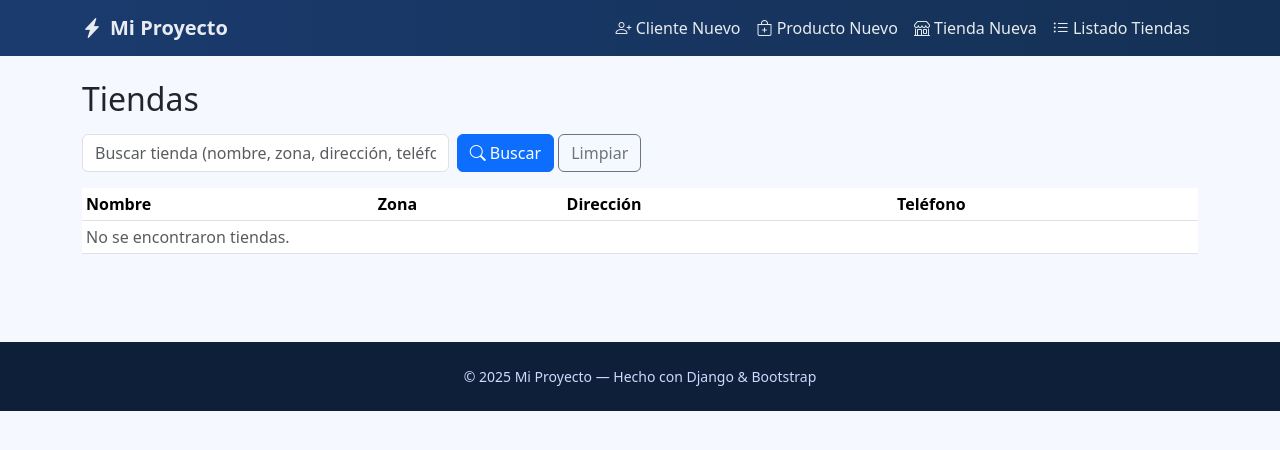
After one commit to nicolemp25/proyecto_comision_78130_V2, a Django app: page /tiendas/ in a window 1280 px wide. The commit adds this page. Shown: the top 450 px of the page. Run offline with Django 5.2, Linux system fonts and the light colour scheme; data that the repository does not hold is empty.

Commit message:
Se agrego buscador y un poco de presentacion en la pagina

```diff
--- a/coder/templates/coder/index.html
+++ b/coder/templates/coder/index.html
@@ -62,10 +62,12 @@
           <li class="nav-item"><a class="nav-link" href="{% url 'cliente_form' %}"><i class="bi bi-person-plus"></i> Cliente Nuevo</a></li>
           <li class="nav-item"><a class="nav-link" href="{% url 'producto_form' %}"><i class="bi bi-bag-plus"></i> Producto Nuevo</a></li>
           <li class="nav-item"><a class="nav-link" href="{% url 'tienda_form' %}"><i class="bi bi-shop"></i> Tienda Nueva</a></li>
+          <li class="nav-item"><a class="nav-link" href="{% url 'tienda_list' %}"><i class="bi bi-list-ul"></i> Listado Tiendas</a></li>
         </ul>
       </div>
     </div>
   </nav>
+
 
   {% block contenido %}
   <!-- Hero -->
--- /dev/null
+++ b/coder/templates/coder/tienda_list.html
@@ -0,0 +1,51 @@
+{% extends "coder/index.html" %}
+{% block titulo %}Tiendas{% endblock %}
+
+{% block contenido %}
+<div class="container py-4">
+  <h2 class="mb-3">Tiendas</h2>
+
+  <!-- Buscador -->
+  <form method="get" class="row g-2 mb-3">
+    <div class="col-sm-6 col-md-4">
+      <input class="form-control" type="text" name="q" value="{{ query|default:'' }}"
+             placeholder="Buscar tienda (nombre, zona, dirección, teléfono)...">
+    </div>
+    <div class="col-auto">
+      <button class="btn btn-primary" type="submit">
+        <i class="bi bi-search"></i> Buscar
+      </button>
+      <a class="btn btn-outline-secondary" href="{% url 'tienda_list' %}">Limpiar</a>
+    </div>
+  </form>
+
+  <div class="table-responsive">
+    <table class="table table-sm table-hover align-middle">
+      <thead>
+        <tr>
+          <th>Nombre</th>
+          <th>Zona</th>
+          <th>Dirección</th>
+          <th>Teléfono</th>
+        </tr>
+      </thead>
+      <tbody>
+        {% for t in tiendas %}
+        <tr>
+          <td>{{ t.nombre }}</td>
+          <td>{{ t.zona }}</td>
+          <td>{{ t.direccion }}</td>
+          <td>{{ t.telefono }}</td>
+        </tr>
+        {% empty %}
+        <tr>
+          <td colspan="4" class="text-muted">
+            No se encontraron tiendas{% if query %} para “{{ query }}”{% endif %}.
+          </td>
+        </tr>
+        {% endfor %}
+      </tbody>
+    </table>
+  </div>
+</div>
+{% endblock %}
--- a/coder/urls.py
+++ b/coder/urls.py
@@ -1,9 +1,10 @@
 from django.urls import path
-from .views import index, crear_cliente, crear_producto, crear_tienda
+from .views import index, crear_cliente, crear_producto, crear_tienda, lista_tiendas
 
 urlpatterns = [
     path("", index , name="index"),
     path("cliente/nuevo", crear_cliente, name="cliente_form"),
     path("producto/nuevo", crear_producto, name="producto_form"),
     path("tienda/nuevo", crear_tienda, name="tienda_form"),
+    path('tiendas/', lista_tiendas, name='tienda_list'),
 ]
--- a/coder/views.py
+++ b/coder/views.py
@@ -1,5 +1,8 @@
 from django.shortcuts import render, redirect
 from coder.forms import *
+from coder.models import Tienda
+from django.db.models import Q
+
 
 def index(request):
     return render(request,"coder/index.html")
@@ -36,3 +39,16 @@ def crear_tienda(request):
         form = TiendaForm()
 
     return render(request, "coder/tienda_form.html", {"form": form})
+
+def lista_tiendas(request):
+    q = request.GET.get('q', '').strip()
+    qs = Tienda.objects.all()
+    if q:
+        qs = qs.filter(
+            Q(nombre__icontains=q) |
+            Q(zona__icontains=q) |
+            Q(direccion__icontains=q) |
+            Q(telefono__icontains=q)
+        )
+    tiendas = qs.order_by('nombre')  # O '-id' si prefieres las más recientes
+    return render(request, 'coder/tienda_list.html', {'tiendas': tiendas, 'query': q})
```
